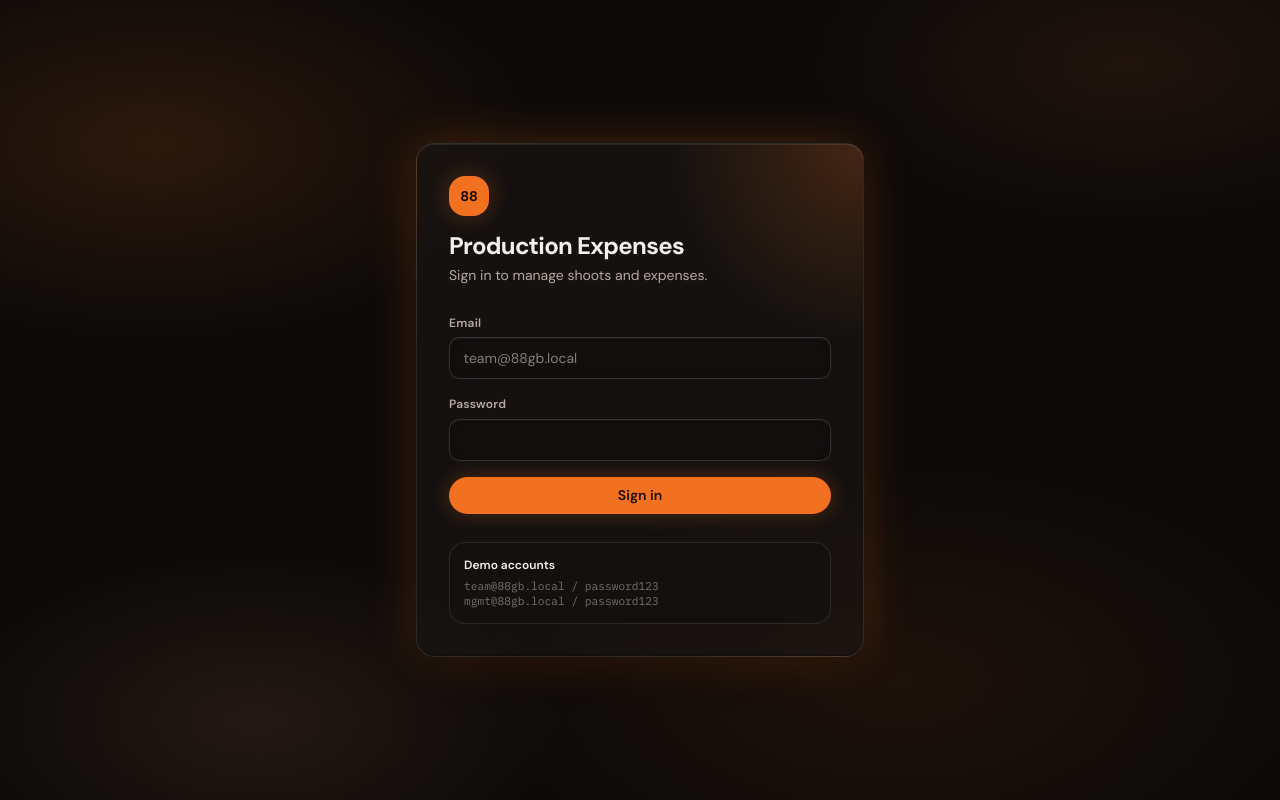
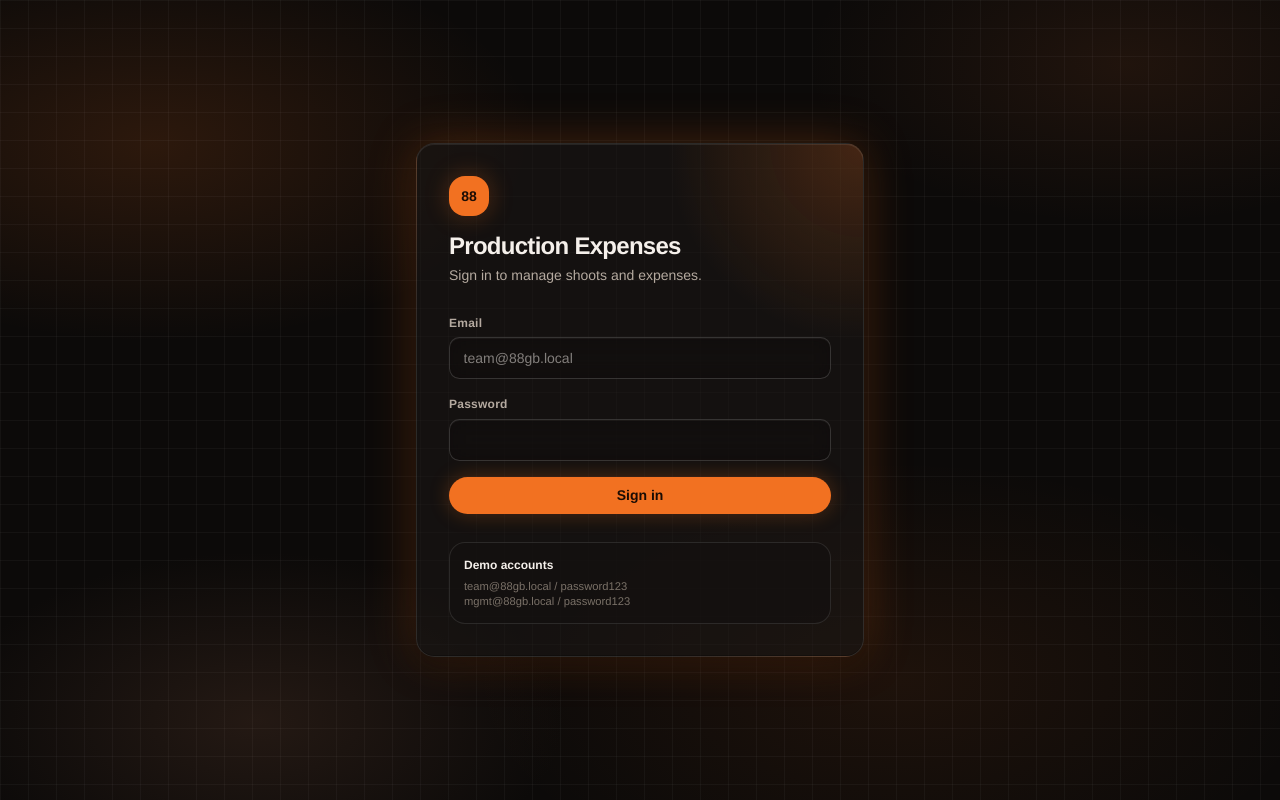
Before and after one commit to Britojaison/production_88gb, a Next.js app: page /login in a window 1280 px wide. Built offline with nearby package versions, Linux system fonts and the light colour scheme; no server answers.

Commit message:
Use Helvetica app-wide and subtle background grid
Drop Google fonts; Helvetica stack for UI and amounts. Fine line grid
behind glass panels on the near-black canvas.

```diff
--- a/src/app/globals.css
+++ b/src/app/globals.css
@@ -39,15 +39,17 @@
     0 -1px 0 rgb(0 0 0 / 0.25) inset,
     0 10px 28px rgb(0 0 0 / 0.35);
   --shadow-glow: 0 0 48px var(--accent-glow);
-  --font-sans: var(--font-dm-sans), "Segoe UI", sans-serif;
-  --font-mono: var(--font-ibm-plex-mono), ui-monospace, monospace;
+  --font-sans: Helvetica, "Helvetica Neue", Arial, sans-serif;
+  --font-mono: Helvetica, "Helvetica Neue", Arial, sans-serif;
+  --grid-line: rgb(255 255 255 / 0.035);
+  --grid-size: 28px;
 }
 
 @theme inline {
   --color-background: var(--bg);
   --color-foreground: var(--ink);
-  --font-sans: var(--font-dm-sans), "Segoe UI", sans-serif;
-  --font-mono: var(--font-ibm-plex-mono), ui-monospace, monospace;
+  --font-sans: Helvetica, "Helvetica Neue", Arial, sans-serif;
+  --font-mono: Helvetica, "Helvetica Neue", Arial, sans-serif;
 }
 
 @layer base {
@@ -67,15 +69,24 @@
   }
 
   body {
-    font-family: var(--font-sans);
+    font-family: Helvetica, "Helvetica Neue", Arial, sans-serif;
     color: var(--ink);
     background-color: var(--bg);
-    /* Soft orbs so frosted glass has something to blur */
+    /* Soft orbs + fine line grid behind glass panels */
     background-image:
+      linear-gradient(var(--grid-line) 1px, transparent 1px),
+      linear-gradient(90deg, var(--grid-line) 1px, transparent 1px),
       radial-gradient(ellipse 55% 45% at 12% 18%, rgb(242 113 33 / 0.14), transparent 55%),
       radial-gradient(ellipse 50% 40% at 88% 8%, rgb(180 90 40 / 0.12), transparent 50%),
       radial-gradient(ellipse 60% 50% at 70% 85%, rgb(242 113 33 / 0.08), transparent 55%),
       radial-gradient(ellipse 40% 35% at 20% 90%, rgb(60 40 30 / 0.5), transparent 60%);
+    background-size:
+      var(--grid-size) var(--grid-size),
+      var(--grid-size) var(--grid-size),
+      auto,
+      auto,
+      auto,
+      auto;
     background-attachment: fixed;
   }
 
@@ -294,7 +305,8 @@
   }
 
   .request-stat-value {
-    font-family: var(--font-mono);
+    font-family: Helvetica, "Helvetica Neue", Arial, sans-serif;
+    font-variant-numeric: tabular-nums;
     font-size: 1.05rem;
     font-weight: 650;
     letter-spacing: -0.02em;
@@ -531,14 +543,14 @@
   }
 
   .amount {
-    font-family: var(--font-mono);
+    font-family: Helvetica, "Helvetica Neue", Arial, sans-serif;
     font-variant-numeric: tabular-nums;
     font-size: 0.875rem;
     font-weight: 500;
   }
 
   .amount-lg {
-    font-family: var(--font-mono);
+    font-family: Helvetica, "Helvetica Neue", Arial, sans-serif;
     font-variant-numeric: tabular-nums;
     font-size: 1.35rem;
     font-weight: 650;
--- a/src/app/layout.tsx
+++ b/src/app/layout.tsx
@@ -1,18 +1,5 @@
 import type { Metadata } from "next";
-import { DM_Sans, IBM_Plex_Mono } from "next/font/google";
 import "./globals.css";
-
-const dmSans = DM_Sans({
-  variable: "--font-dm-sans",
-  subsets: ["latin"],
-  weight: ["400", "500", "600", "700"],
-});
-
-const ibmPlexMono = IBM_Plex_Mono({
-  variable: "--font-ibm-plex-mono",
-  subsets: ["latin"],
-  weight: ["400", "500"],
-});
 
 export const metadata: Metadata = {
   title: "88GB Production Expenses",
@@ -21,10 +8,7 @@ export const metadata: Metadata = {
 
 export default function RootLayout({ children }: LayoutProps<"/">) {
   return (
-    <html
-      lang="en"
-      className={`${dmSans.variable} ${ibmPlexMono.variable} h-full antialiased`}
-    >
+    <html lang="en" className="h-full antialiased">
       <body
         className="flex min-h-full flex-col font-sans"
         style={{ backgroundColor: "#0c0a09", color: "#f5f0eb" }}
--- a/src/app/login/page.tsx
+++ b/src/app/login/page.tsx
@@ -23,10 +23,10 @@ export default async function LoginPage() {
         </div>
         <div className="mt-7 rounded-2xl border border-[var(--border)] bg-[var(--bg-elevated)] p-3.5 text-xs text-[var(--ink-muted)]">
           <p className="font-semibold text-[var(--ink)]">Demo accounts</p>
-          <p className="mt-1.5 font-mono text-[0.7rem] text-[var(--ink-faint)]">
+          <p className="mt-1.5 text-[0.7rem] text-[var(--ink-faint)]">
             team@88gb.local / password123
           </p>
-          <p className="font-mono text-[0.7rem] text-[var(--ink-faint)]">
+          <p className="text-[0.7rem] text-[var(--ink-faint)]">
             mgmt@88gb.local / password123
           </p>
         </div>
```
